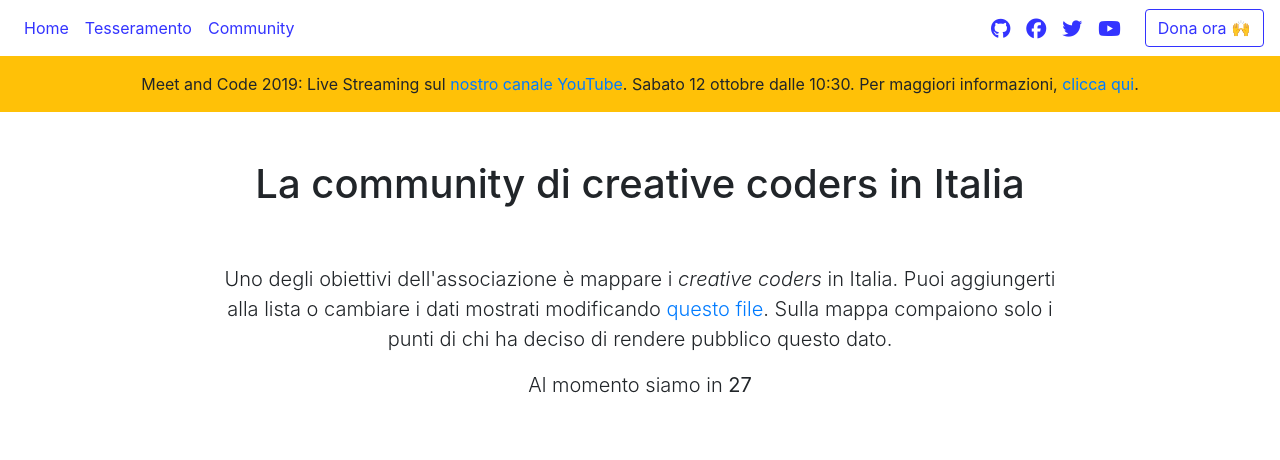
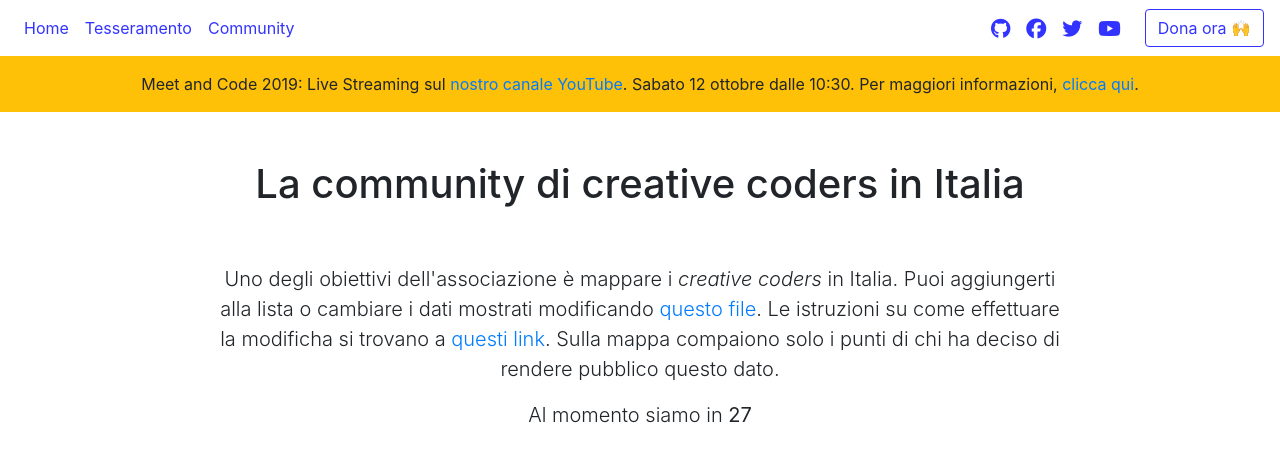
Before and after one commit to codiceinutile/codiceinutile.org, a Jekyll site: the page built from community.md, in a window 1280 px wide and 900 px high, cut to the strip 0-460 px from the top of the window. Built offline with Jekyll 4.4.1, drawn with Linux system fonts in a browser that asks for light colours; nearby versions of some CDN libraries.

Commit message:
Adding instructions

```diff
--- a/_layouts/community.html
+++ b/_layouts/community.html
@@ -5,7 +5,7 @@ layout: default
     <div class="row pt-5 p-md-5">
         <div class="col-10 text-center mx-auto">
             <h1 class="pb-5">{{ page.title | escape }}</h1>
-            <p class="lead">Uno degli obiettivi dell'associazione &egrave; mappare i <em>creative coders</em> in Italia. Puoi aggiungerti alla lista o cambiare i dati mostrati modificando <a href="https://github.com/codiceinutile/codiceinutile.org/blob/gh-pages/_data/community.yml">questo file</a>. Sulla mappa compaiono solo i punti di chi ha deciso di rendere pubblico questo dato.</p>
+            <p class="lead">Uno degli obiettivi dell'associazione &egrave; mappare i <em>creative coders</em> in Italia. Puoi aggiungerti alla lista o cambiare i dati mostrati modificando <a href="https://github.com/codiceinutile/codiceinutile.org/blob/gh-pages/_data/community.yml">questo file</a>. Le istruzioni su come effettuare la modificha si trovano a <a href="https://github.com/codiceinutile/codiceinutile.org/wiki/Community">questi link</a>. Sulla mappa compaiono solo i punti di chi ha deciso di rendere pubblico questo dato.</p>
             <p class="lead">Al momento siamo in <strong>{{ site.data.community.size }}</strong></p>
         </div>
     </div>
```
